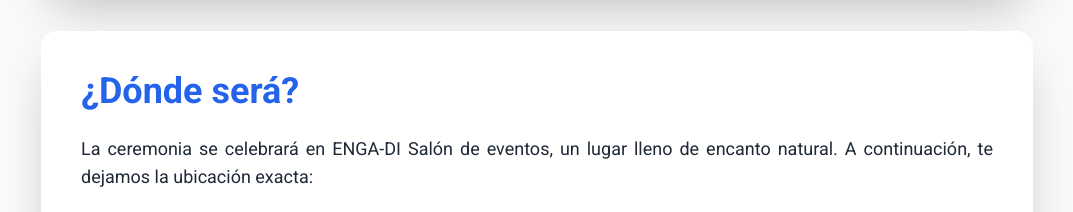
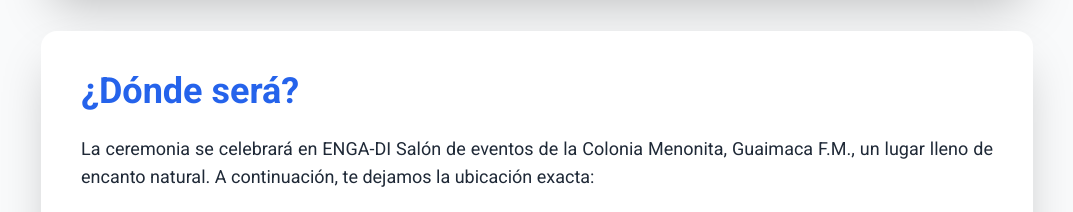
Before and after one commit to bayron-bg/InvitacionCenaBayron, a plain HTML site: page index.html in a window 1280 px wide. Shown: the part 3080-3292 px from the top of the page, without its empty margins (103-1176 px from the left). Drawn offline with nearby package versions, Linux system fonts and the light colour scheme; grey boxes are pictures that could not be loaded.

Commit message:
Update index.html

```diff
--- a/index.html
+++ b/index.html
@@ -219,7 +219,7 @@
        <!-- Ubicación -->
    <section id="ubicacion" class="bg-white shadow-2xl p-10 rounded-2xl">
       <h2 class="text-4xl font-bold text-blue-600 mb-6">¿Dónde será?</h2>
-      <p class="mb-6 text-lg text-justify">La ceremonia se celebrará en ENGA-DI Salón de eventos, un lugar lleno de encanto natural. A continuación, te dejamos la ubicación exacta:</p>
+      <p class="mb-6 text-lg text-justify">La ceremonia se celebrará en ENGA-DI Salón de eventos de la Colonia Menonita, Guaimaca F.M., un lugar lleno de encanto natural. A continuación, te dejamos la ubicación exacta:</p>
 
     <iframe class="w-full h-72 rounded-lg"
       src="https://www.google.com/maps/embed?pb=!1m18!1m12!1m3!1d2077.8707910576722!2d-86.84775267855233!3d14.56476857667858!2m3!1f0!2f0!3f0!3m2!1i1024!2i768!4f13.1!3m3!1m2!1s0x8f6ee10004d299ed%3A0x763f349f42077d9b!2sENGA-DI%20Sal%C3%B3n%20de%20eventos!5e1!3m2!1ses!2ses!4v1751900993295!5m2!1ses!2ses"
```
